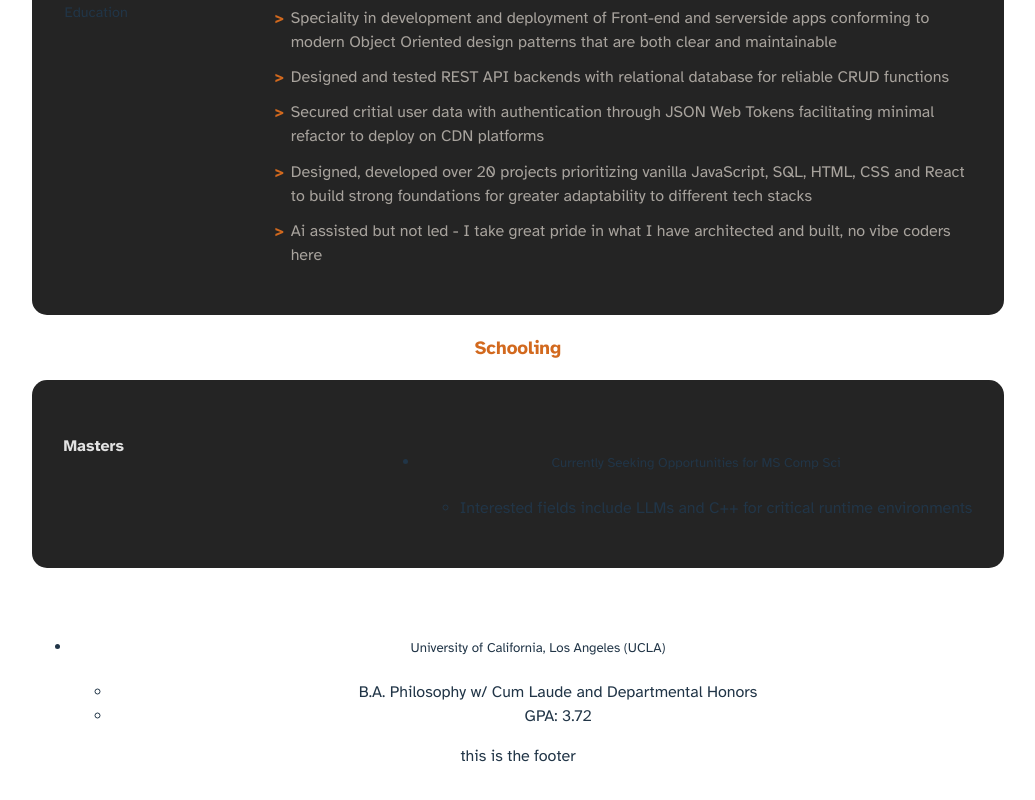
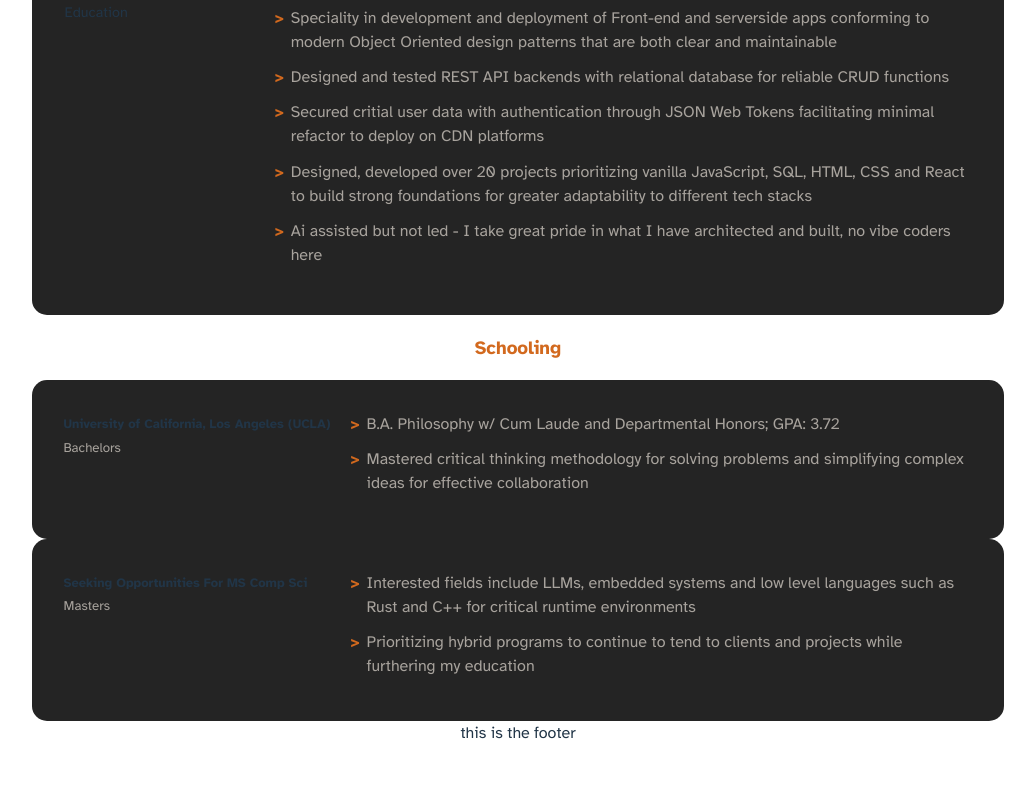
Before and after one commit to charlesvill/portfolio-react, a React (Vite) app: page / in a window 1280 px wide. Shown: the part 1658-2458 px from the top of the page, without its empty margins (122-1157 px from the left). After the commit the page ends 2435 px from the top, so only its background shows below. Built offline with nearby package versions, Linux system fonts and the light colour scheme.

Commit message:
Schooling section & styling

```diff
--- a/src/components/home/education/education.jsx
+++ b/src/components/home/education/education.jsx
@@ -7,30 +7,44 @@ export function Education() {
         <h3>Schooling</h3>
       </header>
       <article className={styles.articleCont}>
-        <h4>Masters</h4>
-        <ul>
-          <li>
-            <h5>Currently Seeking Opportunities for MS Comp Sci</h5>
-            <ul>
-              <li>
-                Interested fields include LLMs and C++ for critical runtime
-                environments
-              </li>
-            </ul>
-          </li>
-        </ul>
+        <div className={styles.headingBox}>
+          <h4 className={styles.heading}>
+            University of California, Los Angeles (UCLA)
+          </h4>
+          <h5>Bachelors</h5>
+        </div>
+        <div className={styles.contentBox}>
+          <ul>
+            <li className={styles.listItem}>
+              B.A. Philosophy w/ Cum Laude and Departmental Honors; GPA: 3.72
+            </li>
+            <li className={styles.listItem}>
+              Mastered critical thinking methodology for solving problems and
+              simplifying complex ideas for effective collaboration
+            </li>
+          </ul>
+        </div>
       </article>
-      <article>
-        <h4>Bachelors</h4>
-        <ul>
-          <li>
-            <h5>University of California, Los Angeles (UCLA)</h5>
-            <ul>
-              <li>B.A. Philosophy w/ Cum Laude and Departmental Honors</li>
-              <li>GPA: 3.72</li>
-            </ul>
-          </li>
-        </ul>
+      <article className={styles.articleCont}>
+        <div className={styles.headingBox}>
+          <h4 className={styles.heading}>
+            {' '}
+            Seeking Opportunities For MS Comp Sci
+          </h4>
+          <h5>Masters</h5>
+        </div>
+        <div className={styles.contentBox}>
+          <ul>
+            <li className={styles.listItem}>
+              Interested fields include LLMs, embedded systems and low level
+              languages such as Rust and C++ for critical runtime environments
+            </li>
+            <li className={styles.listItem}>
+              Prioritizing hybrid programs to continue to tend to clients and
+              projects while furthering my education
+            </li>
+          </ul>
+        </div>
       </article>
     </section>
   );
--- a/src/components/home/education/education.module.css
+++ b/src/components/home/education/education.module.css
@@ -1,19 +1,79 @@
 .articleCont {
   display: flex;
-  justify-content: space-between;
   background-color: var(--background-dark-color);
   border-radius: 15px;
   padding: 2rem;
 }
 
-.tabBox {
-  padding: .5rem;
+.headingBox {
+  min-width: 0;
+  flex: 1;
+  display: flex;
+  flex-direction: column;
+  align-items: baseline;
+  justify-content: flex-start;
+}
+.headingBox > h5 {
+  color: var(--base-text-color);
+  text-align: left;
+  margin-top: 0;
+}
+.heading {
+  text-align: left;
+  font-size: clamp(0.4rem, 0.8rem, 1.5rem);
+  color: var(--base-header-color);
+  /* white-space: nowrap; */
+  padding: 0;
+  margin: .2rem 0;
+  margin-right: 1.25rem;
+}
+.contentBox {
+  flex: 2;
 }
 
-.heading {
-  color: var(--base-header-color);
+.contentBox > ul {
+  margin: 0;
+  padding: 0;
 }
 
-.active {
+.contentList {
+}
+
+.listItem {
+  position: relative;
+  font-family: 'Atkinson';
+  margin-bottom: .7rem;
+  margin-top: 0;
+  list-style: none;
+  text-align: left;
+  color: var(--base-text-color);
+}
+.listItem::before {
+  content: '>';
+  font-family: 'Atkinson-Bold';
+  position: absolute;
+  left: -1rem;
   color: var(--accent-text-color);
 }
+@media (max-width: 1200px) {
+  .heading {
+    font-size: .7rem;
+  }
+}
+
+@media (max-width: 768px) {
+  .articleCont {
+    flex-direction: column;
+
+  }
+  .headingBox {
+    flex-direction: row;
+    margin: 1rem 0;
+    background-color: var(--background-darkest-color);
+    padding: 1rem;
+    border-radius: 15px;
+  }
+  .heading {
+    margin: 0 auto;
+  }
+}
--- a/src/components/home/experience/experience.module.css
+++ b/src/components/home/experience/experience.module.css
@@ -32,6 +32,7 @@
 .heading:hover {
   outline: none !important; /* override global */
   /* border-bottom-color: var(--accent-color); */
+  padding-left: .2rem;
   box-shadow: -2px 0 0 0 var(--base-heading-color);
 }
 
```
